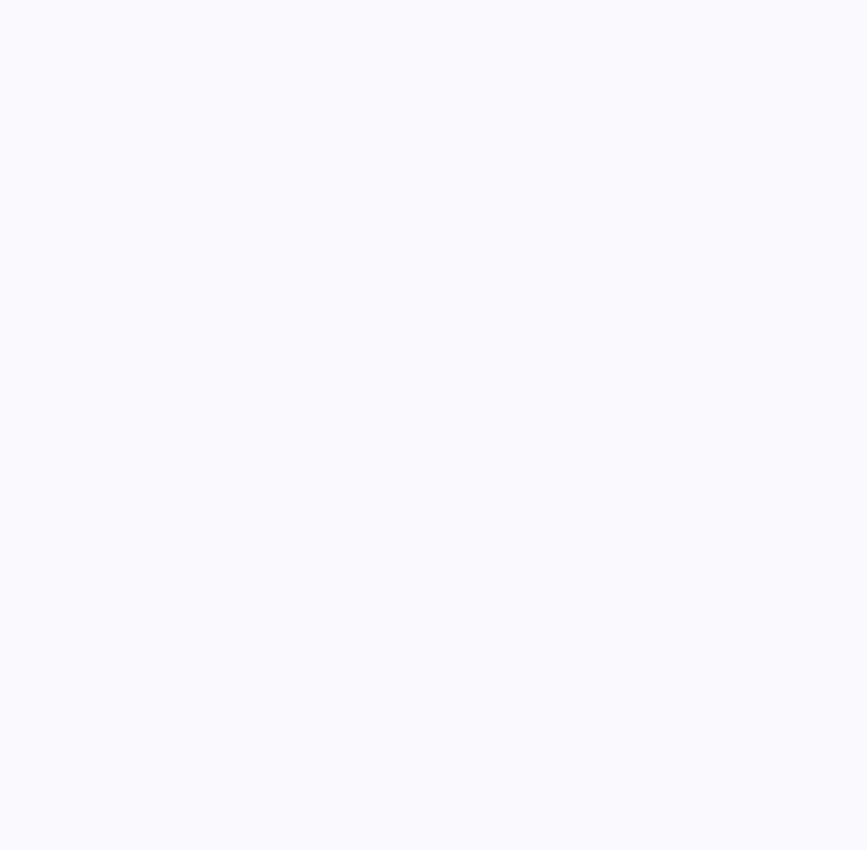
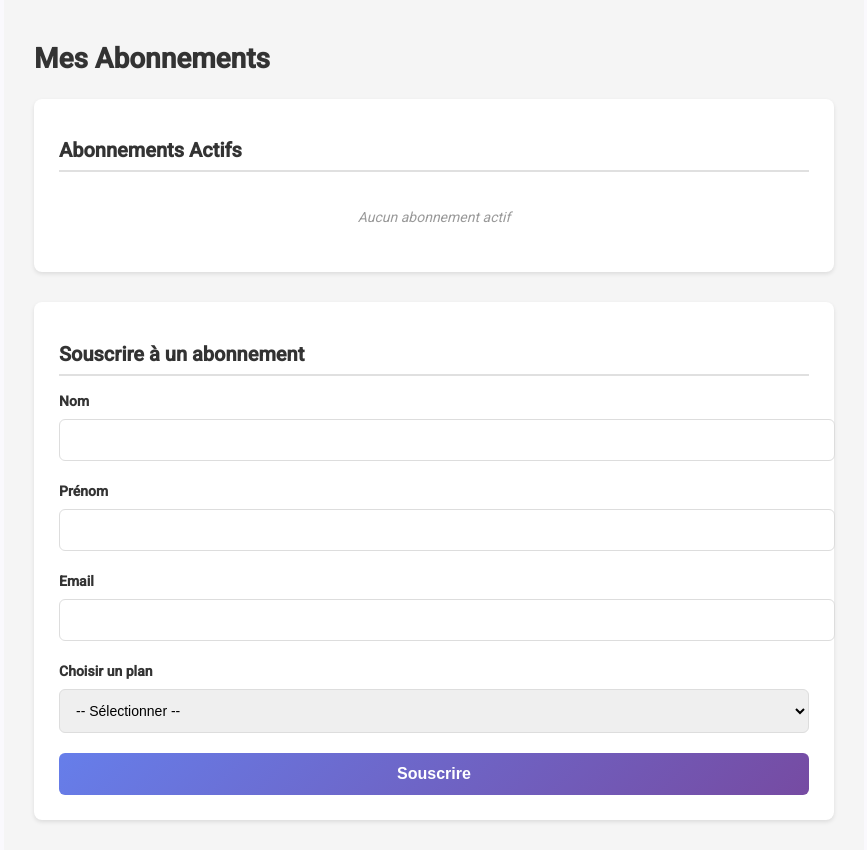
Before and after one commit to anesmeftah/MatchTicket, an Angular app: page /subscription in a window 1280 px wide. Before the commit this address led to /. Shown: the whole page, without its empty margins (206-1073 px from the left). Before the commit the page ends 800 px from the top, so only its background shows below. Built offline with nearby package versions, Linux system fonts and the light colour scheme.

Commit message:
feat: add subscription component with form and active subscriptions display

```diff
--- a/src/app/app.routes.ts
+++ b/src/app/app.routes.ts
@@ -9,6 +9,11 @@ export const routes: Routes = [
     loadComponent: () => import('./components/profile/profile')
       .then(c => c.Profile)
   },
+   {
+    path: 'subscription',
+    loadComponent: () => import('./components/subscription.component/subscription.component')
+      .then(c => c.SubscriptionComponent)
+  },
   { path: '', redirectTo: '/dashboard', pathMatch: 'full' },
 
     { path: 'dashboard/tickets', loadComponent: () => import('./pages/tickets/tickets').then(m => m.Tickets) },
--- /dev/null
+++ b/src/app/components/subscription.component/subscription.component.css
@@ -0,0 +1,130 @@
+.subscription-container {
+  padding: 30px;
+  max-width: 800px;
+  margin: 0 auto;
+  background-color: #f5f5f5;
+}
+
+h1 {
+  font-size: 28px;
+  color: #333;
+  margin-bottom: 30px;
+}
+
+h2 {
+  font-size: 20px;
+  color: #333;
+  margin-bottom: 15px;
+  padding-bottom: 10px;
+  border-bottom: 2px solid #e0e0e0;
+}
+
+/* Section Abonnements Actifs */
+.active-section {
+  background: white;
+  padding: 25px;
+  border-radius: 8px;
+  box-shadow: 0 2px 4px rgba(0, 0, 0, 0.1);
+  margin-bottom: 30px;
+}
+
+.subscription-card {
+  background: linear-gradient(135deg, #667eea 0%, #764ba2 100%);
+  color: white;
+  padding: 20px;
+  border-radius: 8px;
+  margin-bottom: 15px;
+}
+
+.sub-header {
+  display: flex;
+  justify-content: space-between;
+  align-items: center;
+  margin-bottom: 10px;
+}
+
+.sub-name {
+  font-size: 20px;
+  font-weight: bold;
+}
+
+.sub-price {
+  font-size: 18px;
+  font-weight: bold;
+}
+
+.sub-dates {
+  display: flex;
+  gap: 20px;
+  font-size: 14px;
+  opacity: 0.9;
+}
+
+.no-subscription {
+  text-align: center;
+  color: #999;
+  padding: 20px;
+  font-style: italic;
+}
+
+/* Section Formulaire */
+.form-section {
+  background: white;
+  padding: 25px;
+  border-radius: 8px;
+  box-shadow: 0 2px 4px rgba(0, 0, 0, 0.1);
+}
+
+.form-group {
+  margin-bottom: 20px;
+}
+
+.form-group label {
+  display: block;
+  font-size: 14px;
+  font-weight: 600;
+  color: #333;
+  margin-bottom: 8px;
+}
+
+.form-control {
+  width: 100%;
+  padding: 12px;
+  border: 1px solid #ddd;
+  border-radius: 6px;
+  font-size: 14px;
+}
+
+.form-control:focus {
+  outline: none;
+  border-color: #667eea;
+}
+
+select.form-control {
+  cursor: pointer;
+}
+
+.message {
+  padding: 12px;
+  background: #d4edda;
+  color: #155724;
+  border-radius: 6px;
+  margin-bottom: 15px;
+  text-align: center;
+}
+
+.btn-submit {
+  width: 100%;
+  padding: 12px;
+  background: linear-gradient(135deg, #667eea 0%, #764ba2 100%);
+  color: white;
+  border: none;
+  border-radius: 6px;
+  font-size: 16px;
+  font-weight: bold;
+  cursor: pointer;
+}
+
+.btn-submit:hover {
+  opacity: 0.9;
+}
--- /dev/null
+++ b/src/app/components/subscription.component/subscription.component.html
@@ -0,0 +1,82 @@
+<div class="subscription-container">
+  <h1>Mes Abonnements</h1>
+
+  <!-- Mes Abonnements Actifs -->
+  <div class="active-section">
+    <h2>Abonnements Actifs</h2>
+
+    <div *ngFor="let sub of activeSubscriptions" class="subscription-card">
+      <div class="sub-header">
+        <span class="sub-name">{{ sub.name }}</span>
+        <span class="sub-price">{{ sub.price }}€/mois</span>
+      </div>
+      <div class="sub-dates">
+        <span>Début: {{ sub.startDate }}</span>
+        <span>Fin: {{ sub.endDate }}</span>
+      </div>
+    </div>
+
+    <div *ngIf="activeSubscriptions.length === 0" class="no-subscription">
+      Aucun abonnement actif
+    </div>
+  </div>
+
+  <!-- Formulaire Nouvel Abonnement -->
+  <div class="form-section">
+    <h2>Souscrire à un abonnement</h2>
+
+    <form (ngSubmit)="onSubmit()">
+      <div class="form-group">
+        <label>Nom</label>
+        <input
+          type="text"
+          [(ngModel)]="formData.nom"
+          name="nom"
+          class="form-control"
+        />
+      </div>
+
+      <div class="form-group">
+        <label>Prénom</label>
+        <input
+          type="text"
+          [(ngModel)]="formData.prenom"
+          name="prenom"
+          class="form-control"
+        />
+      </div>
+
+      <div class="form-group">
+        <label>Email</label>
+        <input
+          type="email"
+          [(ngModel)]="formData.email"
+          name="email"
+          class="form-control"
+        />
+      </div>
+
+      <div class="form-group">
+        <label>Choisir un plan</label>
+        <select
+          [(ngModel)]="selectedPlan"
+          name="plan"
+          class="form-control"
+        >
+          <option value="">-- Sélectionner --</option>
+          <option *ngFor="let plan of plans" [value]="plan.id">
+            {{ plan.name }} - {{ plan.price }}€/mois
+          </option>
+        </select>
+      </div>
+
+      <div *ngIf="message" class="message">
+        {{ message }}
+      </div>
+
+      <button type="submit" class="btn-submit">
+        Souscrire
+      </button>
+    </form>
+  </div>
+</div>
--- /dev/null
+++ b/src/app/components/subscription.component/subscription.component.ts
@@ -0,0 +1,78 @@
+import { Component } from '@angular/core';
+import { CommonModule } from '@angular/common';
+import { FormsModule } from '@angular/forms';
+
+interface Plan {
+  id: number;
+  name: string;
+  price: number;
+}
+
+interface Subscription {
+  name: string;
+  price: number;
+  startDate: string;
+  endDate: string;
+}
+
+@Component({
+  selector: 'app-subscription',
+  standalone: true,
+  imports: [CommonModule, FormsModule],
+  templateUrl: './subscription.component.html',
+  styleUrls: ['./subscription.component.css']
+})
+export class SubscriptionComponent {
+  // Liste des plans disponibles
+  plans: Plan[] = [
+    { id: 1, name: 'Basic', price: 9.99 },
+    { id: 2, name: 'Premium', price: 24.99 },
+    { id: 3, name: 'VIP', price: 49.99 }
+  ];
+
+  // Abonnements actifs
+  activeSubscriptions: Subscription[] = [];
+
+  // Données du formulaire
+  formData = {
+    nom: '',
+    prenom: '',
+    email: ''
+  };
+
+  selectedPlan: string = '';
+  message: string = '';
+
+  // Soumettre le formulaire
+  onSubmit() {
+    if (!this.formData.nom || !this.formData.prenom || !this.formData.email || !this.selectedPlan) {
+      this.message = '⚠️ Tous les champs sont requis';
+      return;
+    }
+
+    const plan = this.plans.find(p => p.id === Number(this.selectedPlan));
+    if (!plan) return;
+
+    const today = new Date();
+    const endDate = new Date(today);
+    endDate.setMonth(endDate.getMonth() + 1);
+
+    const newSub: Subscription = {
+      name: plan.name,
+      price: plan.price,
+      startDate: today.toLocaleDateString('fr-FR'),
+      endDate: endDate.toLocaleDateString('fr-FR')
+    };
+
+    this.activeSubscriptions.push(newSub);
+    this.message = '✓ Abonnement activé avec succès !';
+
+    // Réinitialiser le formulaire
+    this.formData = { nom: '', prenom: '', email: '' };
+    this.selectedPlan = '';
+
+    setTimeout(() => {
+      this.message = '';
+    }, 3000);
+  }
+}
```
Also changed, not shown: 1 other file (tests, documents, lock files or other folders).
